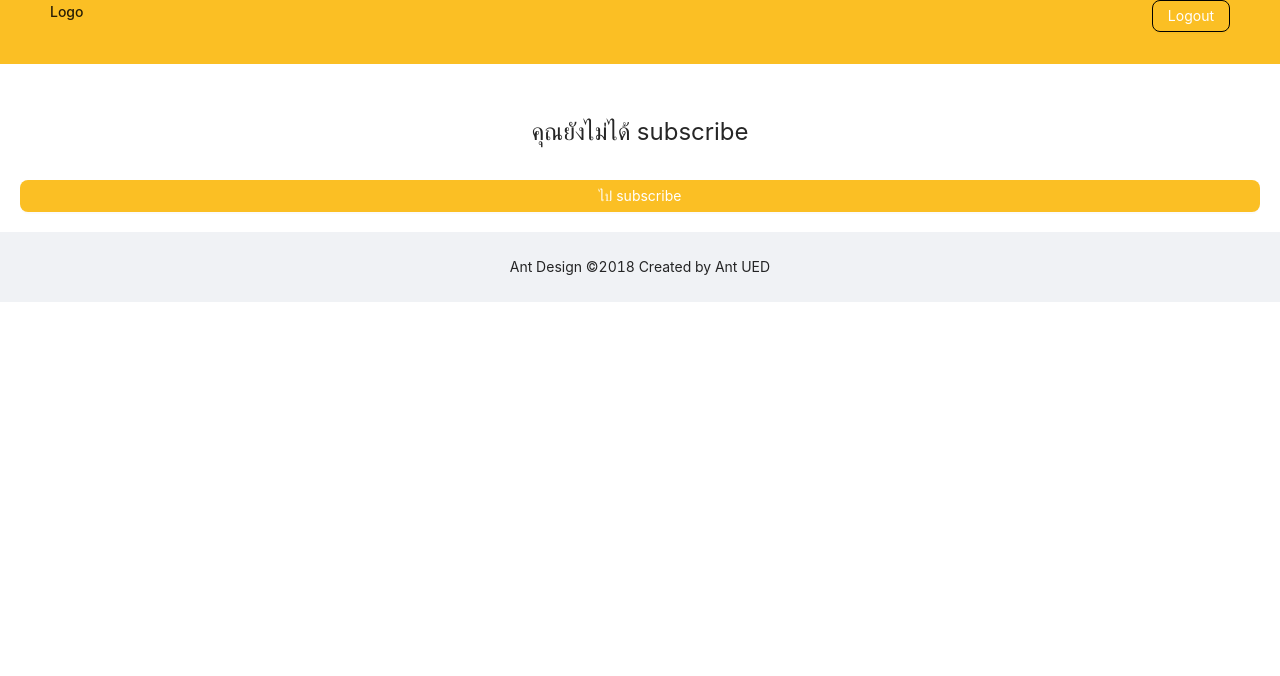
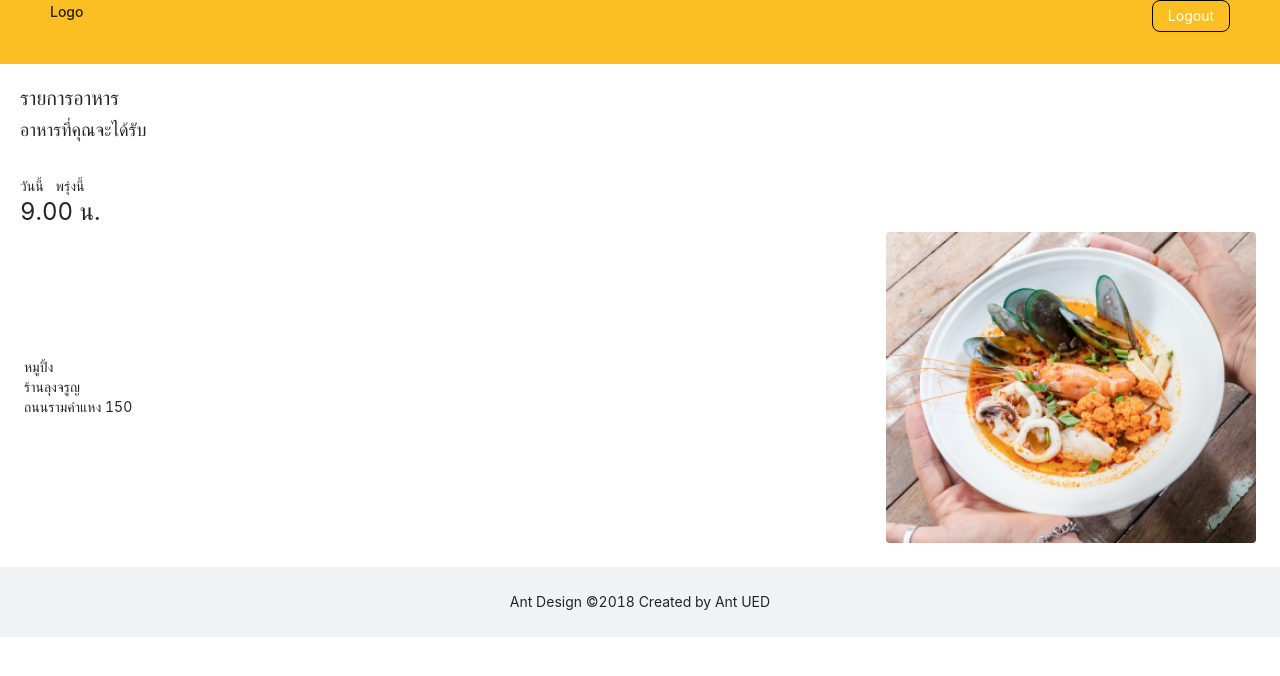
Before and after one commit to WebmasterCamp/ywc18-workshop-f, a React (Create React App) app: page /login in a window 1280 px wide. Both pictures are taken after a click on the button "เข้าสู่ระบบ". Shown: the top 676 px of the page. Built offline with nearby package versions, Linux system fonts and the light colour scheme; the HTML template or start-up script is replaced by a standard one.

Commit message:
Watever page

```diff
--- a/src/App.js
+++ b/src/App.js
@@ -5,35 +5,39 @@ import NavHeader from "./components/common/NavHeader";
 import WebsiteFooter from "./components/common/WebsiteFooter";
 import HomePage from "./components/home/HomePage";
 
-import { Layout } from "antd";
-import { Switch, Route, useHistory } from "react-router-dom";
-import { useState, useEffect } from "react";
-import { LoginPage } from "./components/login/LoginPage";
-import { RegisterPage } from "./components/login/RegisterPage";
-import { ChoosePackagePage } from "./components/choose-package/ChoosePackagePage";
+import {Layout} from "antd";
+import {Switch, Route, useHistory} from "react-router-dom";
+import {useState, useEffect} from "react";
+import {LoginPage} from "./components/login/LoginPage";
+import {RegisterPage} from "./components/login/RegisterPage";
+import {ChoosePackagePage} from "./components/choose-package/ChoosePackagePage";
 
 const App = () => {
     const history = useHistory();
     const [isLogin, setIsLogin] = useState(false);
 
     useEffect(() => {
-    const isLogin = localStorage.getItem("isLogin");
+        window.addEventListener('storage', () => {
+            setIsLogin(localStorage.getItem("isLogin"));
+        });
+    }, []);
 
+    useEffect(() => {
         if (!isLogin) {
             history.push("/login");
         } else {
             setIsLogin(true);
         }
-  }, []);
+    }, [isLogin])
 
     if (!isLogin) {
         return (
             <>
                 <Route exact path="/login">
-          <LoginPage setIsLogin={setIsLogin} />
+                    <LoginPage setIsLogin={setIsLogin}/>
                 </Route>
                 <Route exact path="/register">
-          <RegisterPage setIsLogin={setIsLogin} />
+                    <RegisterPage setIsLogin={setIsLogin}/>
                 </Route>
             </>
         );
@@ -43,26 +47,14 @@ const App = () => {
         <>
             <Switch>
                 <Layout className="layout">
-          <NavHeader />
+                    <NavHeader/>
                     <Route exact path="/">
                         <HomePage/>
                     </Route>
                     <Route exact path="/create-package">
-            <ChoosePackagePage />
+                        <ChoosePackagePage/>
                     </Route>
-          <Route exact path="/app">
-            <HomePage />
-          </Route>
-          <Route exact path="/home">
-            <HomePage />
-          </Route>
-          <Route exact path="/list">
-            <HomePage />
-          </Route>
-          <Route exact path="/app">
-            <HomePage />
-          </Route>
-          <WebsiteFooter />
+                    <WebsiteFooter/>
                 </Layout>
             </Switch>
         </>
--- a/src/components/choose-package/ChoosePackagePage.js
+++ b/src/components/choose-package/ChoosePackagePage.js
@@ -6,6 +6,7 @@ import { PaymentPage } from "../payment/PaymentPage";
 import { AccountInfoPage } from "../account-info/AccountInfoPage";
 import { LimitationPage } from "../limitation/LimitationPage";
 import { ChooseFood } from "./ChooseFood";
+import {SubscribePackagePage} from "../subscribe-package/SubscribePackagePage";
 
 export const PAGE = {
   CHOOSE_PACKAGE: "choose-package-page",
@@ -13,12 +14,12 @@ export const PAGE = {
   ACCOUNT_INFO: "account-info",
   LIMITATION: "limitation",
   CHOOSE_FOOD: "choose-food",
+  SUBSCRIBE_PACKAGE: "subscribe-package-page"
 };
 
 export const ChoosePackagePage = () => {
   const [form] = Form.useForm();
   const [page, setPage] = useState(PAGE.CHOOSE_PACKAGE);
-  console.log(`page`, page);
 
   switch (page) {
     case PAGE.CHOOSE_PACKAGE: {
@@ -36,6 +37,9 @@ export const ChoosePackagePage = () => {
     case PAGE.CHOOSE_FOOD: {
       return <ChooseFood setPage={setPage} />;
     }
+    case PAGE.SUBSCRIBE_PACKAGE: {
+      return <SubscribePackagePage setPage={setPage} />
+    }
     default: {
       return <></>;
     }
--- a/src/components/common/NavHeader.js
+++ b/src/components/common/NavHeader.js
@@ -12,7 +12,15 @@ function NavHeader() {
     <Header className="bg-yellow-400 pd-1">
         <div className="flex justify-between items-center">
             <h1>Logo</h1>
-            <Button className="bg-yellow-400 hover:bg-color-600 cursor-pointer text-white border-black rounded-lg hover:bg-yellow-600">
+            <Button
+                className="bg-yellow-400 hover:bg-color-600 cursor-pointer text-white border-black rounded-lg hover:bg-yellow-600"
+                onClick={
+                    () => {
+                        localStorage.setItem("isLogin", false)
+                        window.location.href = "/";
+                    }
+                }
+            >
                 Logout
             </Button>
         </div>
--- a/src/components/home/HomePage.js
+++ b/src/components/home/HomePage.js
@@ -1,11 +1,31 @@
 import { Button, Layout, Breadcrumb } from "antd";
 import {PAGE} from "../choose-package/ChoosePackagePage";
-import React from "react";
+import React, {useEffect, useState} from "react";
 import {Link} from "react-router-dom";
+import {MenuListPage} from "../menu-list/MenuListPage";
 
 const { Content } = Layout;
 
 function HomePage() {
+    const [subscribed, setSubscribed] = useState(false);
+
+    useEffect(() => {
+        window.addEventListener('storage', () => {
+            setSubscribed(localStorage.getItem("isSubscribed"))
+        });
+    }, []);
+
+    useEffect(() => {
+        if (!subscribed) {
+            setSubscribed(false);
+        } else {
+            setSubscribed(true);
+        }
+    }, [subscribed])
+
+    if (!subscribed) {
+        return <MenuListPage/>
+    } else {
         return (
             <div className="w-full h-full text-2xl">
                 <div className="bg-white mx-auto p-5">
@@ -19,5 +39,6 @@ function HomePage() {
             </div>
         );
     }
+}
 
 export default HomePage;
--- /dev/null
+++ b/src/components/menu-list/MenuListPage.js
@@ -0,0 +1,43 @@
+import {Button, Form, Input} from "antd";
+import {PAGE} from "../choose-package/ChoosePackagePage";
+import React, {useState} from "react";
+
+export const MenuListPage = () => {
+    const [isToday, setToday] = useState(true);
+
+    return <div className="w-full h-full text-2xl">
+        <div className="bg-white mx-auto p-5">
+            <div className="text-xl">
+                รายการอาหาร
+            </div>
+            <div className="mt-1 text-lg">
+                อาหารที่คุณจะได้รับ
+            </div>
+
+            <div className="flex mt-8 space-x-3">
+                <div className="text-sm">
+                    <a>วันนี้</a>
+                </div>
+                <div className="text-sm">
+                    <a>พรุ่งนี้</a>
+                </div>
+            </div>
+
+            <div className="flex-col">
+                <div>9.00 น.</div>
+                <div className="flex spacex-9 items-center justify-between bg-grey p-1">
+                    <div className="text-sm">
+                        <div className="text-md">หมูปิ้ง</div>
+                        <div>ร้านลุงจรูญ</div>
+                        <div>ถนนรามคำแหง 150</div>
+                    </div>
+                    <img
+                        className="rounded object-cover"
+                        src={"assets/image 1.png"}
+                        style={{ width: "30%", height: "auto" }}
+                    />
+                </div>
+            </div>
+        </div>
+    </div>
+}
--- /dev/null
+++ b/src/components/subscribe-package/SubscribePackagePage.js
@@ -0,0 +1,25 @@
+import {Button} from "antd";
+import {PAGE} from "../choose-package/ChoosePackagePage";
+import React from "react";
+
+export const SubscribePackagePage = ({ setPage }) => {
+    return <div className="flex space-x-3">
+        <Button
+            className="w-full hover:bg-color-600 cursor-pointer text-black border-none mt-16 rounded-lg hover:bg-yellow-600"
+            onClick={() => {
+                setPage(PAGE.LIMITATION);
+            }}
+        >
+            ยอดกลับ
+        </Button>
+        <Button
+            className="w-full bg-yellow-400 hover:bg-color-600 cursor-pointer text-black border-none mt-16 rounded-lg hover:bg-yellow-600"
+            onClick={() => {
+                localStorage.setItem("isSubscribed", true)
+                window.location.href = "/";
+            }}
+        >
+            ต่อไป
+        </Button>
+    </div>
+}
```
Lines whose indentation alone changed are shown as unchanged.
